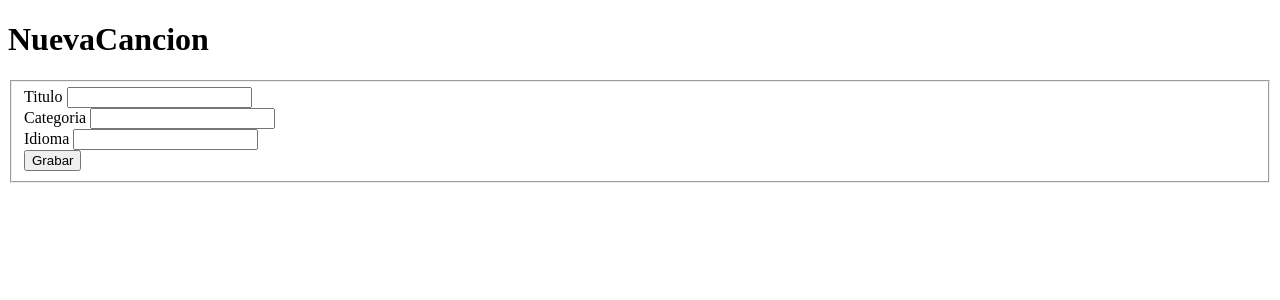
After one commit to MarcaNaydelin/SpotyFranz, a Flask app: page /nuevoregistro in a window 1280 px wide. The commit adds this page. Shown: the top 300 px of the page. Run offline with Flask 3, Linux system fonts and the light colour scheme.

Commit message:
version 28-04_1 nuevoRegistro.html

```diff
--- /dev/null
+++ b/Templates/nuevoRegistro.html
@@ -0,0 +1,30 @@
+<!DOCTYPE html>
+<html>
+<head>
+    <meta charset="utf-8">
+    <meta name="viewport" content="width=device-width, initial-scale=1"> <title>Discoteca</title>
+</head>
+<body>
+    <div class="container">
+        <div class="page-header">
+            <h1>{{ titulo }}</h1>
+        </div>
+        <form>
+            <fieldset>
+                <div class="form-group">
+                    <label for="titulo">Titulo</label>
+                    <input type="text" id="titulo" name="titulo" class="form-control">
+                </div>
+                <div class="form-group">
+                    <label for="categoria">Categoria</label>
+                    <input type="text" id="categoria" name="categoria" class="form-control">
+                    </div>
+                    <div class="form-group"> <label for="idioma">Idioma</label>
+                    <input type="text" id="idioma" name="idioma" class="form-control">
+                </div>
+                <button type="submit" class="btn btn-primary btn-salvar">Grabar</button>
+            </fieldset>
+        </form>
+    </div>
+    </body>
+    </html>
--- a/app.py
+++ b/app.py
@@ -1,9 +1,25 @@
 from flask import Flask, render_template
+
+class Cancion:
+    def __init__(self,titulo,categoria,idioma):
+        self.titulo=titulo
+        self.categoria= categoria
+        self.idioma=idioma
 
 app = Flask(__name__)
 
 @app.route('/')
+
 def index():
-    return render_template('listar.html', titulo='Canciones')
+  cancion1=Cancion('La guitarra','pop','castellano')
+  cancion2=Cancion('para no verte mas','pop','castellano')
+  cancion3=Cancion('balada para un gordo','balada','castellano')
+  lista=[cancion1,cancion2,cancion3]
+
+  return render_template('listar.html', titulo='Canciones',musicas=lista)
+
+@app.route('/nuevoregistro')
+def nuevoregistro():
+    return render_template('nuevoRegistro.html', titulo='NuevaCancion')
 
 app.run(host="0.0.0.0", port=5000)
```
Also changed, not shown: Templates/Listar.html (+10 -13 lines), 1 other file.
